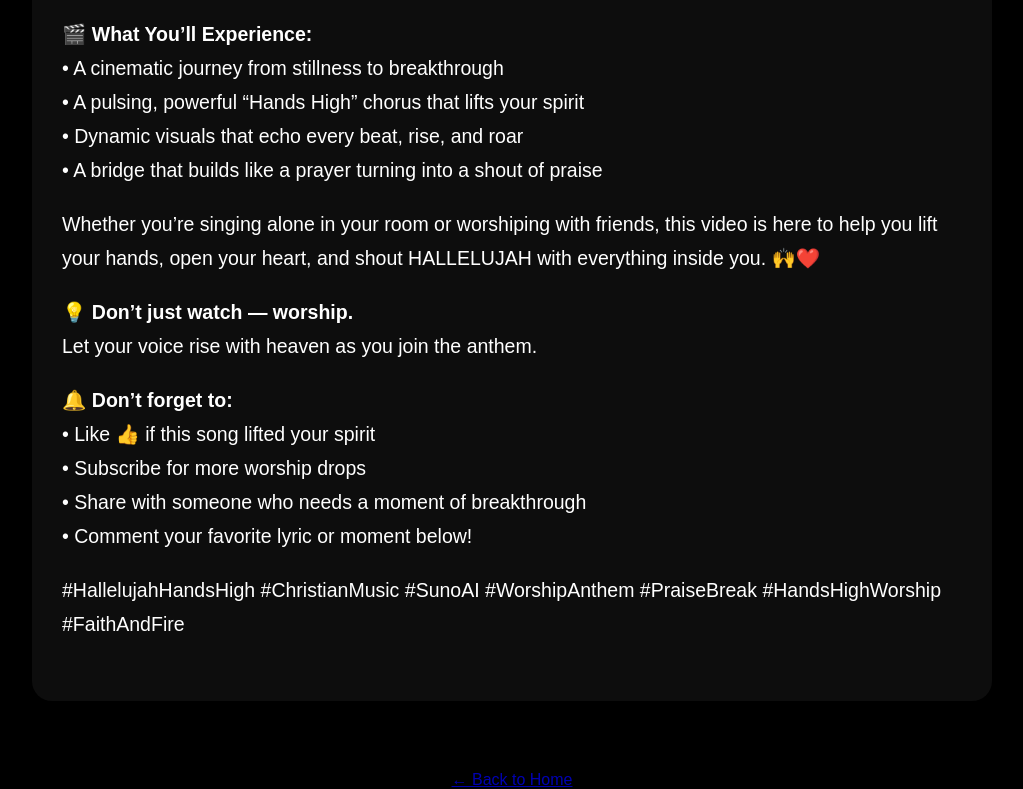
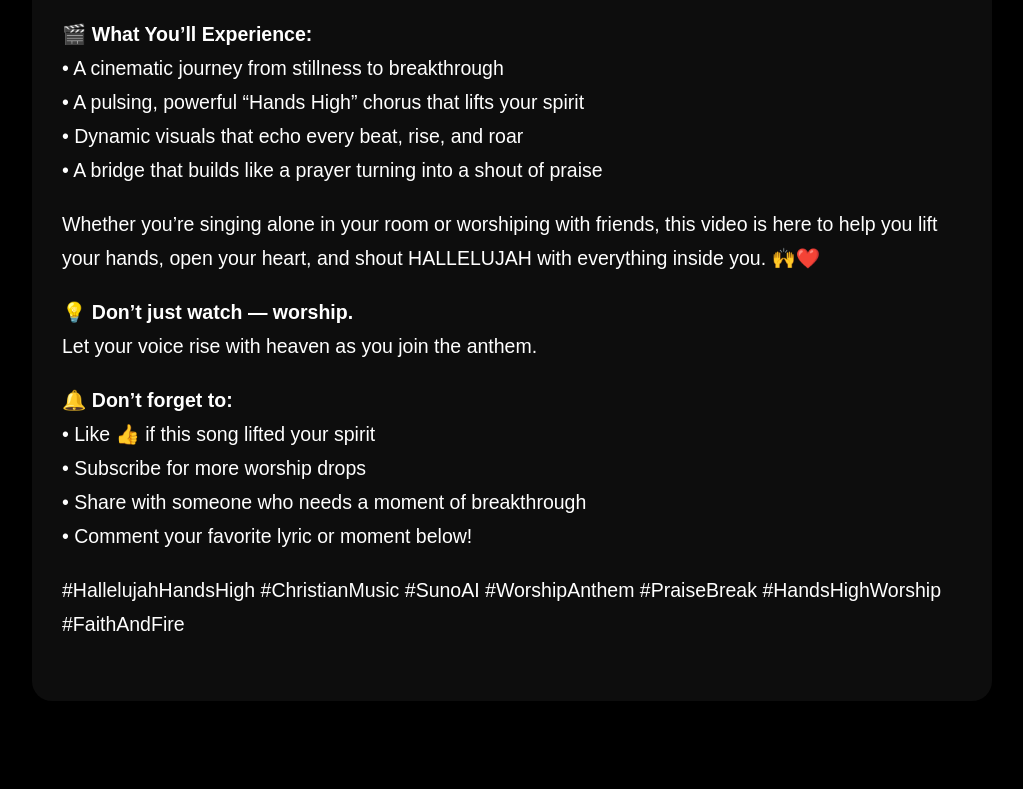
Before and after one commit to huyckkid14/christianlyricsvidshuyckkid14two, a plain HTML site: page songs/hallelujah.html in a window 1280 px wide. Shown: the part 1375-2164 px from the top of the page, without its empty margins (128-1151 px from the left). Drawn offline with Linux system fonts and the light colour scheme.

Commit message:
Update hallelujah.html

```diff
--- a/songs/hallelujah.html
+++ b/songs/hallelujah.html
@@ -229,7 +229,6 @@ Let your voice rise with heaven as you join the anthem.</p>
 <p>#HallelujahHandsHigh #ChristianMusic #SunoAI #WorshipAnthem #PraiseBreak #HandsHighWorship #FaithAndFire</p>
 </div>
 
-<a href="/index.html" class="home-link">← Back to Home</a>
 
 <script>
 const audio = document.getElementById("audio");
```
